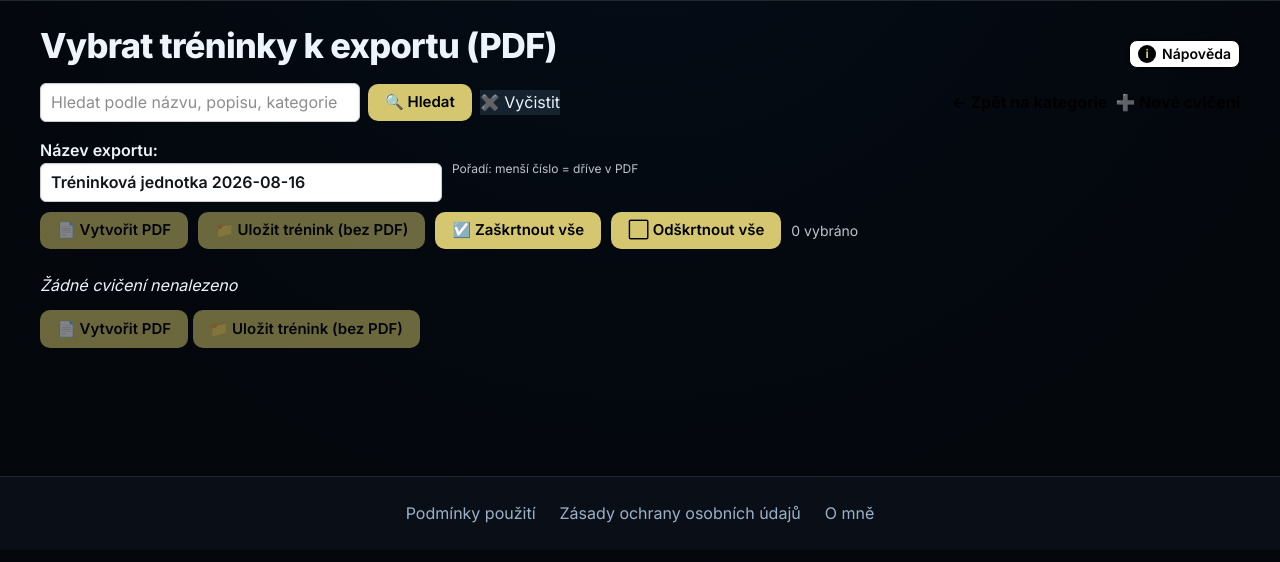
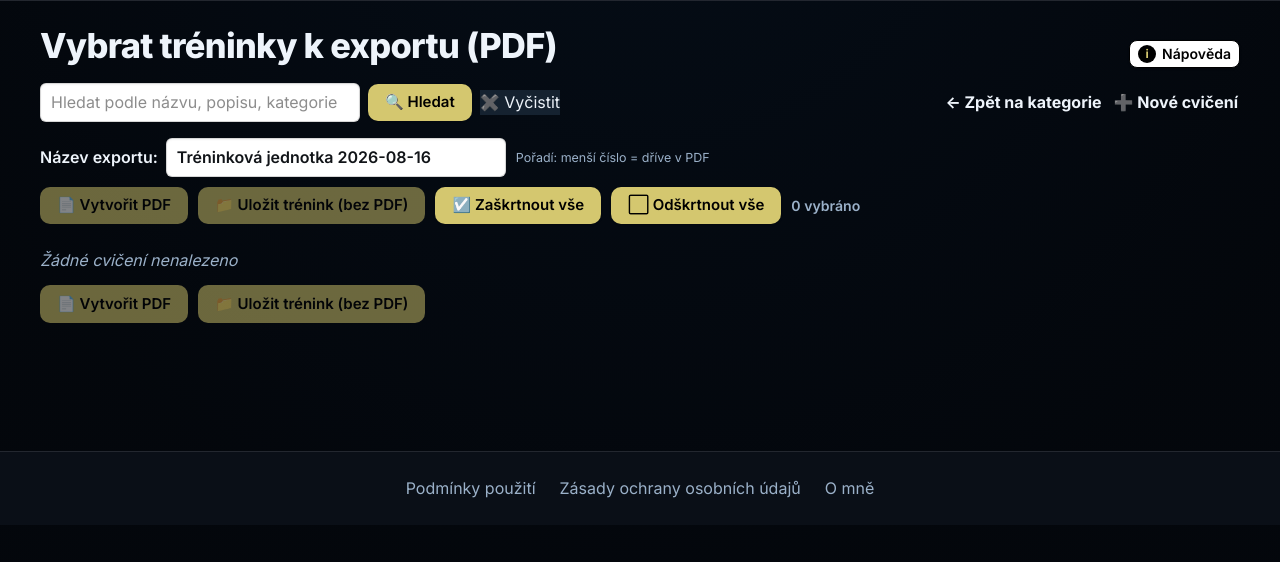
Before and after one commit to MartinSnajdr26/CoachHub-Hockey, a Flask app: page /drills/select in a window 1280 px wide. Shown: the part 123-685 px from the top of the page. Run offline with Flask 3, Linux system fonts and the light colour scheme; the visitor is signed in with stand-in values (Sample User, id 1).

Commit message:
Improve mobile player access navigation and drill export UI
- add permanent coach-only Player Access entry to the mobile Team & Settings sheet
- show pending access count when applicable
- keep player role excluded and existing route security unchanged
- improve desktop drill export page contrast and layout
- prevent drill title overlap with selection/order controls
- preserve existing mobile drill-select behavior
- no database or migration changes

Co-Authored-By: Claude Opus 5 (1M context) <noreply@anthropic.com>

```diff
--- /dev/null
+++ b/coach/static/drills_select.css
@@ -0,0 +1,181 @@
+/* ============================================================================
+   Drill export selection (/drills/select) — presentation only.
+
+   Everything is scoped to `body[data-page="drills_select"]` so no rule here can
+   reach another page, and no generic `.card` / `a` / `button` / `input` rule is
+   touched. Loaded only by templates/drills_select.html (same pattern as
+   lines.css / roster.css). Replaces the inline styles that used to live there.
+
+   FENCING RULE, and why it matters:
+   mobile.css's `.dsm-*` reflow was written against those inline styles and in
+   places supplies only PART of a rule — e.g. it sets `gap`/`flex-wrap` on
+   `#exportForm > div:nth-of-type(2)` but never `display: flex`, because the
+   inline style provided it. So any declaration that was previously inline (and
+   therefore active at EVERY width) stays unfenced here; only genuinely new
+   desktop layout goes inside `min-width: 769px`. Below that, mobile.css stays
+   in charge and the DOM order is unchanged, so mobile renders as before.
+   ========================================================================= */
+
+/* ------------------------------------------------- previously inline: all widths
+   These reproduce the inline styles the template used to carry. Removing them
+   from the desktop side alone would silently break the mobile reflow. */
+
+body[data-page="drills_select"] .ds-search,
+body[data-page="drills_select"] .ds-export-row,
+body[data-page="drills_select"] .ds-actions {
+  display: flex;
+  align-items: center;
+  flex-wrap: wrap;
+  gap: 10px;
+}
+body[data-page="drills_select"] .ds-search { gap: 8px; margin-bottom: 16px; }
+body[data-page="drills_select"] .ds-export-row,
+body[data-page="drills_select"] .ds-actions { margin-bottom: 10px; }
+body[data-page="drills_select"] .ds-actions--bottom { margin-top: 12px; margin-bottom: 0; }
+
+/* the order box must not fall back to the global `input { width: 100% }` */
+body[data-page="drills_select"] .order-input {
+  width: 56px;
+  flex: 0 0 auto;
+  padding: 2px 6px;
+  border-radius: 4px;
+}
+body[data-page="drills_select"] .drill-check { width: auto; margin: 0; }
+
+/* The toolbar labels carried `display:flex; align-items:center; gap:6px` inline
+   at every width, so this stays unfenced to keep the mobile toolbar spacing
+   pixel-identical. (mobile.css's `label:first-child { flex: 1 1 auto }` acts on
+   the label as a flex ITEM and is unaffected by its own inner display.) */
+body[data-page="drills_select"] .selection-toolbar label {
+  display: inline-flex;
+  align-items: center;
+  gap: 6px;
+  margin: 0;
+  cursor: pointer;
+}
+
+body[data-page="drills_select"] .ds-thumb {
+  display: block;
+  max-width: 100%;
+  border: 2px solid var(--primary);
+  border-radius: 8px;
+  margin: 10px 0;
+}
+
+/* --------------------------------------------------------- colour / typography
+   Safe at every width: no layout, only readable theme tokens. */
+
+body[data-page="drills_select"] .ds-hint {
+  font-size: 0.78rem;
+  /* was opacity:0.8 over the inherited --text, which reads washed-out; the
+     dedicated muted token is readable and theme-consistent. */
+  color: var(--text-muted);
+}
+body[data-page="drills_select"] .ds-count {
+  font-size: 0.88rem;
+  color: var(--text-muted);
+  font-weight: 600;
+}
+
+/* One-off #ccc / #888 borders replaced by the theme token. The global `input`
+   rule already supplies --field-bg / --field-text, so these stay
+   light-background + dark-text; restated so the page's light --text can never
+   be inherited into a value. */
+body[data-page="drills_select"] .ds-input {
+  border: 1px solid var(--field-border);
+  background: var(--field-bg);
+  color: var(--field-text);
+  border-radius: 6px;
+}
+
+/* long drill names wrap instead of pushing the controls out of the card */
+body[data-page="drills_select"] .ds-card-title {
+  overflow-wrap: anywhere;
+  min-width: 0;
+}
+
+/* --------------------------------------------------------------- desktop --
+   >=769px only: new layout, none of which existed inline before. */
+@media (min-width: 769px) {
+
+  /* ---- search / navigation row ----
+     Search controls grouped left, the two nav links right. Done with an auto
+     margin rather than wrapper elements, because mobile.css targets these as
+     DIRECT flex children of `form[method="get"]` (`input[name="q"] { flex: 1 1
+     100% }` etc.) and a wrapper would break that reflow. Wraps cleanly when the
+     viewport narrows. */
+  body[data-page="drills_select"] .ds-search-input {
+    flex: 0 1 320px;
+    width: min(320px, 100%);
+    padding: 6px 10px;
+  }
+  body[data-page="drills_select"] .ds-nav-start { margin-left: auto; }
+  body[data-page="drills_select"] .ds-search .link-contrast {
+    white-space: nowrap;
+    padding: 6px 2px;
+  }
+
+  /* ---- export name row ---- */
+  body[data-page="drills_select"] .ds-export-label {
+    display: inline-flex;
+    align-items: center;
+    gap: 8px;
+    margin: 0;
+    /* keep "Název exportu:" on one line; the input absorbs the squeeze instead */
+    white-space: nowrap;
+  }
+  body[data-page="drills_select"] .ds-title-input {
+    /* Explicit width, not flex-basis: the input sits inside .ds-export-label
+       (its own inline-flex context), so a basis there does not resolve against
+       the row. Wide enough to show the whole default title without clipping it,
+       and it still shrinks on a narrow row. */
+    width: 340px;
+    max-width: 100%;
+    flex: 0 1 auto;
+    padding: 6px 10px;
+  }
+
+  /* ---- drill card ----
+     The real fix for the title overlap. The toolbar used to be
+     `position: absolute; top/right: 10px` (style.css), so the <h2> flowed
+     underneath it and long names vanished behind the controls. It is now a
+     normal flex item in a card header: the two can never overlap, and no
+     artificial top padding is involved. */
+  body[data-page="drills_select"] .ds-card-head {
+    display: flex;
+    /* DOM order is toolbar-then-title (unchanged, so the mobile stack is
+       untouched); row-reverse renders it as title-left / controls-right. */
+    flex-direction: row-reverse;
+    justify-content: space-between;
+    align-items: flex-start;
+    flex-wrap: wrap;
+    gap: 8px 12px;
+    margin-bottom: 6px;
+  }
+  body[data-page="drills_select"] .ds-card-head .ds-card-title {
+    flex: 1 1 12ch;
+    margin: 0;
+    font-size: 1.15rem;
+    line-height: 1.25;
+  }
+  /* Neutralise the overlay. Higher specificity than `.card .selection-toolbar`,
+     so the absolute positioning is overridden rather than fought with
+     !important. */
+  body[data-page="drills_select"] .ds-card .selection-toolbar {
+    position: static;
+    top: auto;
+    right: auto;
+    flex: 0 0 auto;
+    margin: 0;
+  }
+  body[data-page="drills_select"] .ds-card .selection-toolbar label { white-space: nowrap; }
+
+  body[data-page="drills_select"] .ds-meta {
+    margin: 0 0 8px;
+    color: var(--text-muted);
+    font-size: 0.9rem;
+  }
+  body[data-page="drills_select"] .ds-meta b { color: var(--text); }
+  body[data-page="drills_select"] .ds-thumb { margin: 4px 0 0; }
+  body[data-page="drills_select"] .ds-empty { color: var(--text-muted); }
+}
--- a/coach/static/style.css
+++ b/coach/static/style.css
@@ -609,8 +609,14 @@ a:hover {
     color: inherit;
 }
 
-/* Odkazy, které leží na primárním pozadí (zlaté) – nastav tmavou barvu kvůli kontrastu */
-.link-contrast { color: var(--on-primary) !important; font-weight: 700; }
+/* Standalone link sitting on the PAGE background — not on a --primary fill.
+   It used `--on-primary` (#08101a), which is the foreground meant to sit ON the
+   gold primary (as .btn-primary/.btn-warning correctly do); on the dark page
+   that is near-black on near-black, i.e. invisible, and the !important blocked
+   every later override. Use the normal foreground instead. */
+.link-contrast { color: var(--text); font-weight: 700; }
+.link-contrast:hover,
+.link-contrast:focus-visible { color: var(--primary); text-decoration: underline; }
 /* Globální: obrázky responsivní */
 img { max-width: 100%; height: auto; }
 
--- a/coach/templates/base.html
+++ b/coach/templates/base.html
@@ -203,6 +203,12 @@
           <a href="{{ url_for('lines') }}"><span class="msheet-ic">⚙️</span> Formace</a>
           <a href="{{ url_for('lineup_sessions') }}"><span class="msheet-ic">🗂</span> Sestavy</a>
           {% if is_coach %}<a href="{{ url_for('pokladna.pokladna') }}"><span class="msheet-ic">💰</span> Pokladna</a>{% endif %}
+          {# Permanent coach entry, mirroring the desktop Team dropdown. Gated on
+             `is_coach` ONLY — never on pending_access_count — so a coach can open
+             the access overview at any time; previously mobile could reach it only
+             via a notification, which exists only while a request is pending. The
+             count is a badge on the same link, not a condition for showing it. #}
+          {% if is_coach %}<a href="{{ url_for('playerauth.player_access') }}"><span class="msheet-ic">🔐</span> Přístup hráčů{% if pending_access_count %} ({{ pending_access_count }}){% endif %}</a>{% endif %}
           <a href="{{ url_for('settings') }}"><span class="msheet-ic">🔧</span> Nastavení</a>
           {% if is_coach %}<a href="{{ url_for('audit_log') }}"><span class="msheet-ic">📋</span> Audit log</a>{% endif %}
           {% if is_coach %}<a href="{{ url_for('players.import_tymuj') }}"><span class="msheet-ic">⬇️</span> Import z Týmuj</a>{% endif %}
--- a/coach/templates/drills_select.html
+++ b/coach/templates/drills_select.html
@@ -2,6 +2,7 @@
 {% block title %}Vybrat tréninky k exportu{% endblock %}
 
 {% block content %}
+<link rel="stylesheet" href="{{ url_for('static', filename='drills_select.css', v=asset_version) }}">
 {# Mobile-only app bar + reflow (via mobile.css); desktop selection form reused. #}
 {% include 'mobile/_drills_select.html' %}
 <div style="display:flex; align-items:center; justify-content:space-between; gap:10px;">
@@ -16,24 +17,32 @@
   </ul>
 </div>
 
-<form method="get" style="margin-bottom:16px; display:flex; gap:8px; align-items:center; flex-wrap:wrap;">
-  <input type="text" name="q" value="{{ query }}" placeholder="Hledat podle názvu, popisu, kategorie" style="padding:6px 10px; width:320px; border-radius:6px; border:1px solid #ccc;">
+{# These controls must stay DIRECT children of the form: mobile.css reflows them
+   as flex children of `form[method="get"]`, so a wrapper element would break the
+   mobile layout. Left/right grouping is done with .ds-nav-start instead. #}
+<form method="get" class="ds-search">
+  <input type="text" name="q" value="{{ query }}" class="ds-input ds-search-input"
+         placeholder="Hledat podle názvu, popisu, kategorie">
   <button type="submit">🔍 Hledat</button>
   <a class="btn-secondary" href="{{ url_for('drills_select') }}">✖️ Vyčistit</a>
-  <a href="{{ url_for('drills') }}" class="link-contrast" style="margin-left:auto;">← Zpět na kategorie</a>
+  <a href="{{ url_for('drills') }}" class="link-contrast ds-nav-start">← Zpět na kategorie</a>
   <a href="{{ url_for('new_drill') }}" class="link-contrast">➕ Nové cvičení</a>
   </form>
 
 <form method="post" action="{{ url_for('export_drills_pdf') }}" id="exportForm">
   <input type="hidden" name="csrf_token" value="{{ csrf_token() }}">
-  <div style="margin-bottom:10px; display:flex; gap:10px; align-items:center; flex-wrap:wrap;">
-    <label>
+  {# Must remain the FIRST div child of #exportForm — mobile.css targets it as
+     `#exportForm > div:first-of-type` (and its helper `span`). #}
+  <div class="ds-export-row">
+    <label class="ds-export-label">
       Název exportu:
-      <input type="text" name="session_title" value="{{ default_title }}" placeholder="Tréninková jednotka YYYY-MM-DD" style="padding:6px 10px; border-radius:6px; border:1px solid #ccc; min-width:280px;">
+      <input type="text" name="session_title" value="{{ default_title }}" class="ds-input ds-title-input"
+             placeholder="Tréninková jednotka YYYY-MM-DD">
     </label>
-    <span style="font-size:12px; opacity:0.8;">Pořadí: menší číslo = dříve v PDF</span>
+    <span class="ds-hint">Pořadí: menší číslo = dříve v PDF</span>
   </div>
-  <div style="margin-bottom:10px; display:flex; gap:10px; align-items:center; flex-wrap:wrap;">
+  {# Must remain the SECOND div child — mobile.css targets `> div:nth-of-type(2)`. #}
+  <div class="ds-actions">
     {% if is_coach %}
       <button type="submit">📄 Vytvořit PDF</button>
       <button type="submit" formaction="{{ url_for('drills.save_session') }}">📁 Uložit trénink (bez PDF)</button>
@@ -43,36 +52,46 @@
     {% endif %}
     <button type="button" class="btn-toggle-all" data-state="true">☑️ Zaškrtnout vše</button>
     <button type="button" class="btn-toggle-all" data-state="false">⬜ Odškrtnout vše</button>
-    <span id="selCount" style="font-size:14px; opacity:0.8;">0 vybráno</span>
+    <span id="selCount" class="ds-count">0 vybráno</span>
   </div>
 
   <input type="hidden" name="selection_order" id="selectionOrder" value="">
 
   <div class="cards">
     {% for d in drills %}
-      <div class="card" style="position:relative;" data-card-index="{{ loop.index0 }}">
+      <div class="card ds-card" data-card-index="{{ loop.index0 }}">
+        {# Card header: the toolbar is a real flex item here, no longer absolutely
+           positioned over the card, so it can never cover the drill name. DOM
+           order (toolbar, then title) is deliberately UNCHANGED so the mobile
+           stack is identical to before; desktop renders it title-left /
+           controls-right via `flex-direction: row-reverse`. #}
+        <div class="ds-card-head">
           <div class="selection-toolbar">
-          <label style="cursor:pointer; display:flex; align-items:center; gap:6px; margin:0;">
+            <label>
               <input type="checkbox" name="drill_ids" value="{{ d.id }}" class="drill-check"> Vybrat
             </label>
             <label title="Pořadí v PDF">
               #
-            <input type="number" name="order[{{ d.id }}]" class="order-input" data-drill-id="{{ d.id }}" min="1" step="1" style="width:56px; padding:2px 6px; border-radius:4px; border:1px solid #888;">
+              <input type="number" name="order[{{ d.id }}]" class="ds-input order-input" data-drill-id="{{ d.id }}" min="1" step="1">
             </label>
           </div>
-        <h2>{{ d.name }}</h2>
-        <p><b>Kategorie:</b> {{ d.category or '-' }} | <b>Čas:</b> {{ d.duration or 0 }} min</p>
+          <h2 class="ds-card-title">{{ d.name }}</h2>
+        </div>
+        {# stays a DIRECT child of .card — mobile.css styles `.card > p` #}
+        <p class="ds-meta"><b>Kategorie:</b> {{ d.category or '-' }} | <b>Čas:</b> {{ d.duration or 0 }} min</p>
         {% if d.image_data %}
-          <img src="{{ d.image_data }}" style="max-width:100%; border:2px solid var(--primary, #d4c76f); border-radius:8px; margin:10px 0;">
+          <img src="{{ d.image_data }}" class="ds-thumb" alt="Náhled cvičení {{ d.name }}">
         {% else %}
-          <p><i>Bez náhledu</i></p>
+          <p class="ds-empty"><i>Bez náhledu</i></p>
         {% endif %}
       </div>
     {% else %}
-      <p><i>Žádné cvičení nenalezeno</i></p>
+      <p class="ds-empty"><i>Žádné cvičení nenalezeno</i></p>
     {% endfor %}
   </div>
-  <div style="margin-top:12px;">
+  {# Must stay the div immediately after .cards — mobile.css pins it as the
+     sticky action bar via `#exportForm > .cards + div`. #}
+  <div class="ds-actions ds-actions--bottom">
     {% if is_coach %}
       <button type="submit">📄 Vytvořit PDF</button>
       <button type="submit" formaction="{{ url_for('drills.save_session') }}">📁 Uložit trénink (bez PDF)</button>
```
Also changed, not shown: coach/tests/test_drills_select_ui.py (added, +255 -0 lines), coach/tests/test_mobile_player_access_link.py (added, +161 -0 lines). Lines whose indentation alone changed are shown as unchanged.
